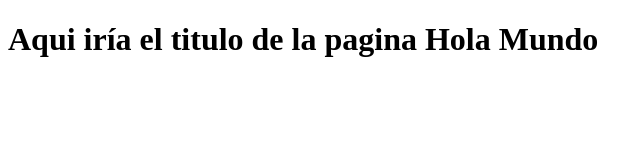
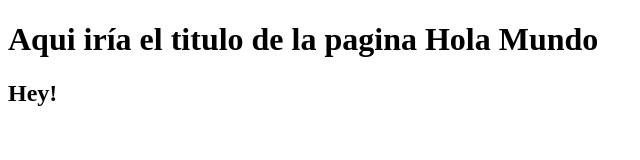
Before and after one commit to UlisesCortes/ProyectoPrueba, a plain HTML site: page index.html in a window 1280 px wide. Shown: the full height of the page, 0-640 px from the left. Drawn offline with Linux system fonts and the light colour scheme.

Commit message:
Se agregó el Hey!

```diff
--- a/index.html
+++ b/index.html
@@ -8,5 +8,6 @@
 </head>
 <body>
     <h1> Aqui iría el titulo de la pagina Hola Mundo</h1>
+    <h2>Hey!</h2>
 </body>
 </html>
```
